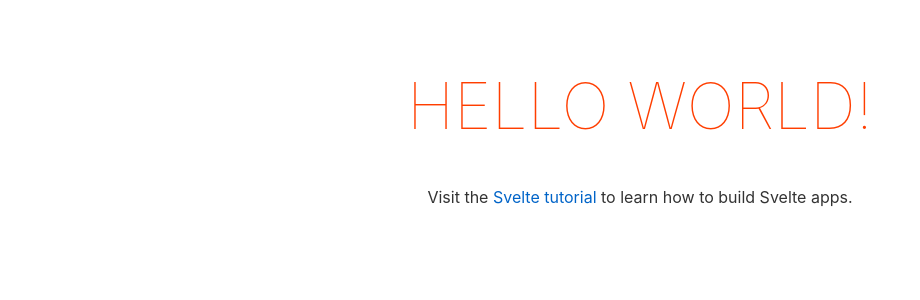
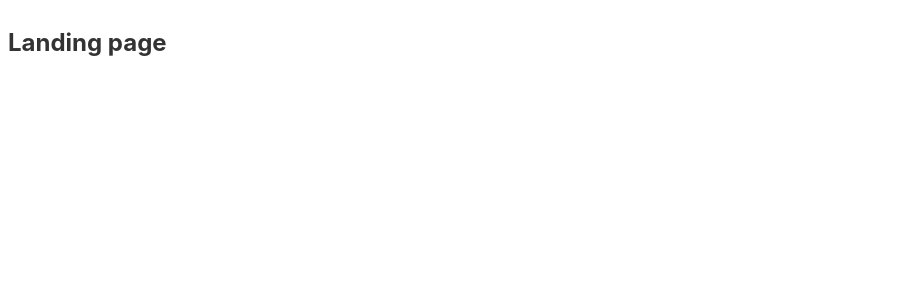
Before and after one commit to Thiti-Dev/vocab-memization, a Svelte app in the folder apps/vocab-memization-web/: page / in a window 1280 px wide. Shown: the top 300 px of the page, without its empty margins (0-920 px from the left). Built offline with nearby package versions, Linux system fonts and the light colour scheme.

Commit message:
initated router component

```diff
--- a/apps/vocab-memization-web/src/App.svelte
+++ b/apps/vocab-memization-web/src/App.svelte
@@ -1,30 +1,22 @@
 <script lang="ts">
-	export let name: string;
+	import Router from 'svelte-spa-router'
+
+	import NotFound from "./components/common/NotFound.svelte"
+	import Landing from "./components/common/Landing.svelte"
+    import Register from './components/hash-routes/register/register.svelte'
+    import Login from './components/hash-routes/login/login.svelte'
+
+	const routes = {
+		// Exact path
+		'/register': Register,
+		'/login': Login,
+
+		// Catch-all route last
+		'*': location.href.includes('#') ? NotFound : Landing,
+	}
+
 </script>
 
 <main>
-	<h1>Hello {name}!</h1>
-	<p>Visit the <a href="https://svelte.dev/tutorial">Svelte tutorial</a> to learn how to build Svelte apps.</p>
+    <Router {routes}/>
 </main>
-
-<style>
-	main {
-		text-align: center;
-		padding: 1em;
-		max-width: 240px;
-		margin: 0 auto;
-	}
-
-	h1 {
-		color: #ff3e00;
-		text-transform: uppercase;
-		font-size: 4em;
-		font-weight: 100;
-	}
-
-	@media (min-width: 640px) {
-		main {
-			max-width: none;
-		}
-	}
-</style>
```
